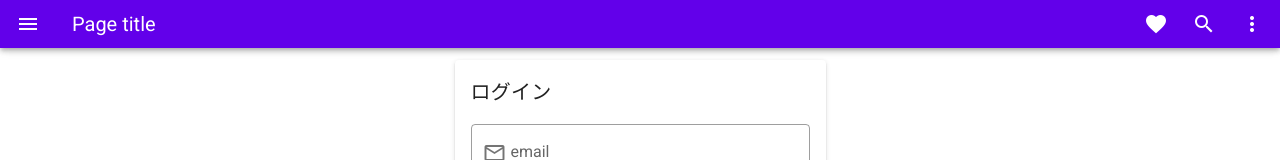
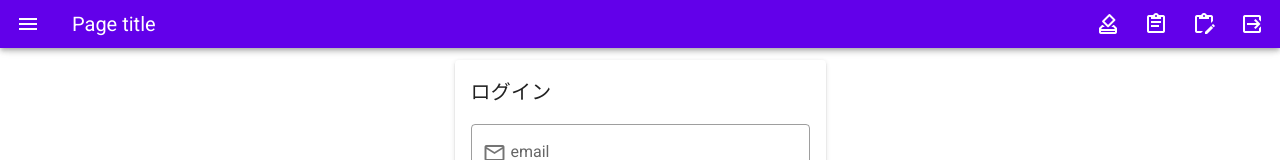
Before and after one commit to 1071sh/vue-study, a Vue app: page / in a window 1280 px wide. Shown: the top 160 px of the page. Built offline with nearby package versions, Linux system fonts and the light colour scheme.

Commit message:
Headerコンポーネントにページ遷移用のボタンを作成

```diff
--- a/src/components/Header.vue
+++ b/src/components/Header.vue
@@ -8,26 +8,20 @@
             <v-spacer></v-spacer>
 
             <v-btn icon>
-                <v-icon>mdi-heart</v-icon>
+                <v-icon>mdi-vote-outline</v-icon>
             </v-btn>
 
             <v-btn icon>
-                <v-icon>mdi-magnify</v-icon>
+                <v-icon>mdi-clipboard-text-outline</v-icon>
             </v-btn>
 
-            <v-menu left bottom>
-                <template v-slot:activator="{ on, attrs }">
-                    <v-btn icon v-bind="attrs" v-on="on">
-                        <v-icon>mdi-dots-vertical</v-icon>
-                    </v-btn>
-                </template>
+            <v-btn icon>
+                <v-icon>mdi-clipboard-edit-outline</v-icon>
+            </v-btn>
 
-                <v-list>
-                    <v-list-item v-for="n in 5" :key="n" @click="() => {}">
-                        <v-list-item-title>Option {{ n }}</v-list-item-title>
-                    </v-list-item>
-                </v-list>
-            </v-menu>
+            <v-btn icon>
+                <v-icon>mdi-logout-variant</v-icon>
+            </v-btn>
         </v-app-bar>
     </div>
 </template>
```
